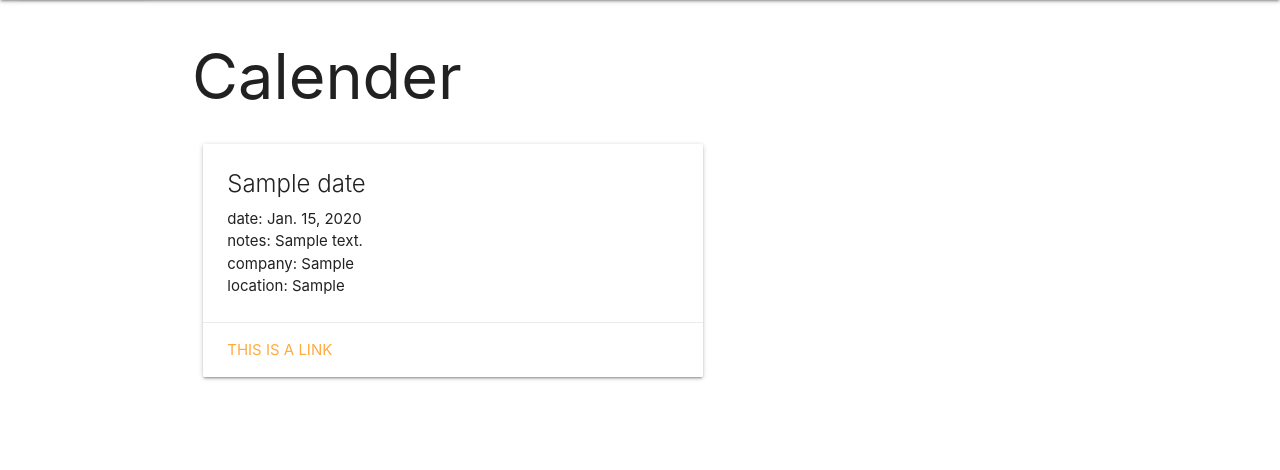
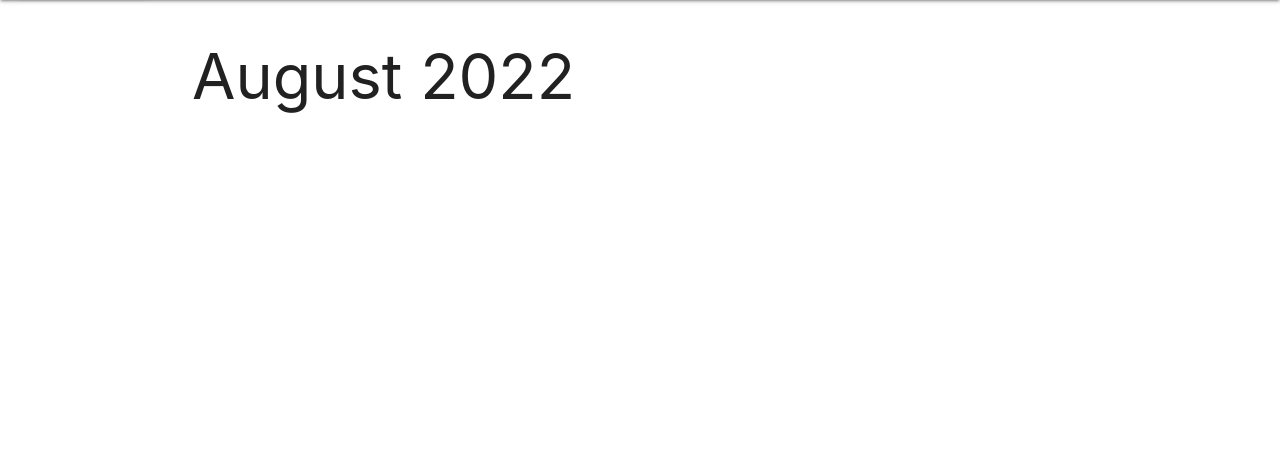
Before and after one commit to heyjudesmom/save-the-date, a Django app: page /dates/ in a window 1280 px wide. Shown: the part 64-534 px from the top of the page. Run offline with Django 4.2, Linux system fonts and the light colour scheme; a user stored in the database is signed in; tables that the repository leaves empty hold one stand-in row (values such as "Sample post").

Commit message:
Home page has current month dates

```diff
--- a/main_app/templates/dates/index.html
+++ b/main_app/templates/dates/index.html
@@ -1,8 +1,10 @@
 {% extends 'base.html' %}
 {% block content %}
 
-<h1>Calender</h1>
-{% for date in dates %}
+<h1>{{ cur_month }}</h1>
+
+
+{% for date in only_this_month_dates %}
 <div class="row">
     <div class="col s12 m7">
         <div class="card">
--- a/main_app/views.py
+++ b/main_app/views.py
@@ -11,6 +11,7 @@ import requests
 import os
 import uuid
 import boto3
+import datetime
 # Now can apply LoginRequiredMixin to any CBV
 
 # Add the following import
@@ -39,7 +40,13 @@ def create_activity(request):
 def dates_index(request):
   # dates = Date.objects.all()
   dates = Date.objects.filter(user=request.user)
-  return render(request, 'dates/index.html', {'dates': dates})
+  d = datetime.datetime.now()
+  months = ['January', 'February', 'March', 'April', 'May', 'June', 'July', 'August', 'September', 'October', 'November', 'December']
+  this_month = months[d.month - 1]
+  year = d.year
+  cur_month = f'{this_month} {year}'
+  only_this_month_dates = dates.filter(date__month=d.month)
+  return render(request, 'dates/index.html', {'dates': dates, 'cur_month': cur_month, 'only_this_month_dates': only_this_month_dates})
 
 @login_required
 def dates_detail(request, date_id):
```
